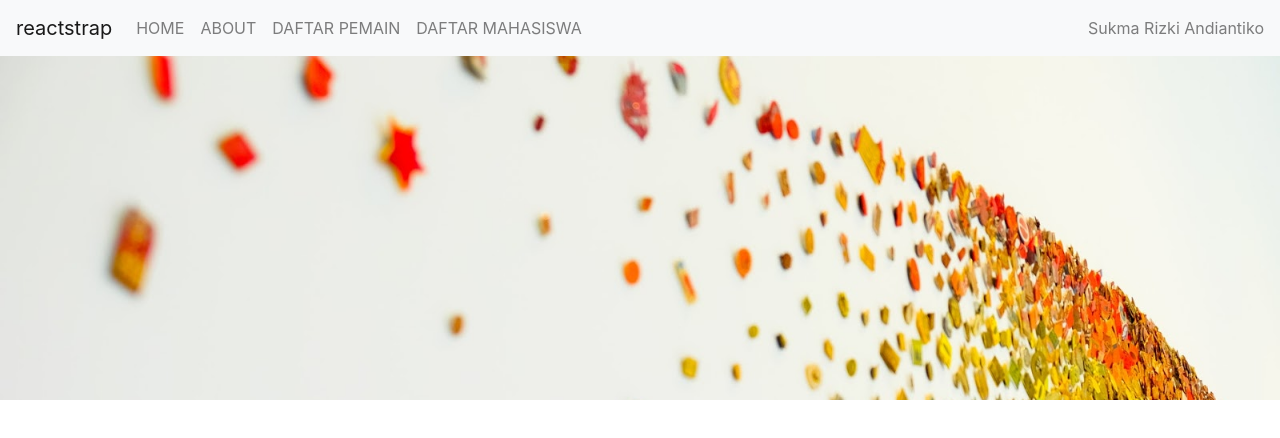
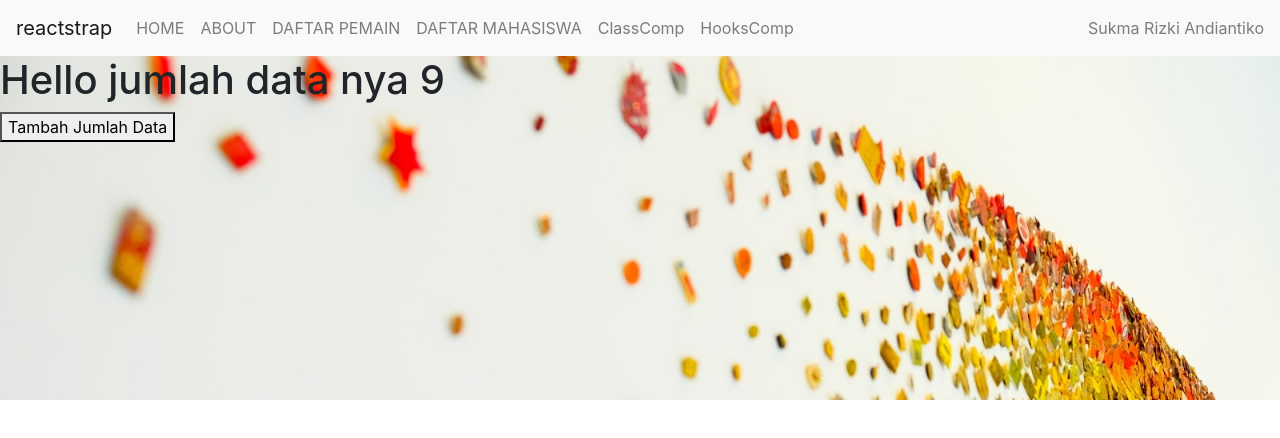
Before and after one commit to dinosukqwerty/reactjs, a React (Create React App) app: page /Hooks in a window 1280 px wide. Shown: the top 438 px of the page. Built offline with nearby package versions, Linux system fonts and the light colour scheme.

Commit message:
belajar compare ClassComp dan HooksComp

```diff
--- a/src/App.js
+++ b/src/App.js
@@ -15,6 +15,8 @@ import { makeStyles } from '@material-ui/styles';
 // import BootstrapClass from "./Component/Class/BootstrapClass";
 import TambahMahasiswa from './Component/Class/TambahMahasiswa';
 import EditMahasiswa from './Component/Class/EditMahasiswa';
+import ClassComp from './Component/Hooks/Class/ClassComp';
+import HooksComp from './Component/Hooks/Fungsional/HooksComp';
 
 //import Parent from "./Component/Class/Parent";
 
@@ -60,7 +62,8 @@ export default function App(){
         <Route exact path="/tampilmahasiswa" component={ListMahasiswa}/>
         <Route exact path="/tampilmahasiswa/tambah" component={TambahMahasiswa}/>
         <Route exact path="/tampilmahasiswa/ubah" component={EditMahasiswa}/>
-
+        <Route exact path="/Class" component={ClassComp}/>
+        <Route exact path="/Hooks" component={HooksComp}/>
       </Switch>
       </BrowserRouter>
   </div>
--- a/src/Component/Fungsional/NavbarComponent.jsx
+++ b/src/Component/Fungsional/NavbarComponent.jsx
@@ -36,7 +36,12 @@ const NavbarComponent = (props) => {
             <NavItem>
               <NavLink href="/tampilmahasiswa">DAFTAR MAHASISWA</NavLink>
             </NavItem>
-
+            <NavItem>
+              <NavLink href="/Class">ClassComp</NavLink>
+            </NavItem>
+            <NavItem>
+              <NavLink href="/Hooks">HooksComp</NavLink>
+            </NavItem>
           </Nav>
           <NavbarText>Sukma Rizki Andiantiko</NavbarText>
         </Collapse>
--- /dev/null
+++ b/src/Component/Hooks/Class/ClassComp.jsx
@@ -0,0 +1,28 @@
+import React, { Component } from 'react'
+
+class ClassComp extends Component {
+    constructor (props){
+        super(props)
+
+        this.state={
+            jumlahdata: 9
+        }
+    }
+
+    tambahjumlahdata = () => {
+        this.setState({
+            jumlahdata: this.state.jumlahdata + 1
+        })
+    }
+
+    render() {
+        return (
+            <div>
+                <h1>Hello jumlah data nya{this.state.jumlahdata}</h1>
+                <button onClick={this.tambahjumlahdata}>Tambah Jumlah Data</button>
+            </div>
+        )
+    }
+}
+
+export default ClassComp
--- /dev/null
+++ b/src/Component/Hooks/Fungsional/HooksComp.jsx
@@ -0,0 +1,18 @@
+// //rfc
+// import React from 'react';
+import React, {useState} from 'react';
+
+const HooksComp = () => {
+  //arrow function, langsung return tanpa class
+    // const jumlah = [9]
+    const [jumlah, setJumlah] = useState(9);
+
+    return (
+        <div>
+        <h1>Hello jumlah data nya {jumlah}</h1>
+        <button onClick={() => setJumlah (jumlah + 1)}>Tambah Jumlah Data</button>
+        </div>
+    )
+}
+
+export default HooksComp
```
Also changed, not shown: 1 other file (tests, documents, lock files or other folders).
